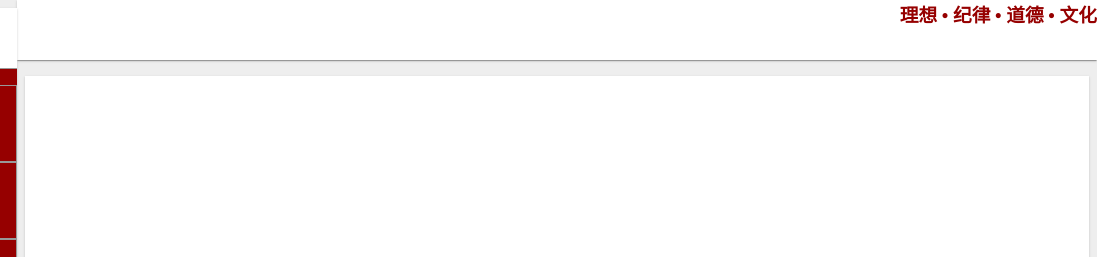
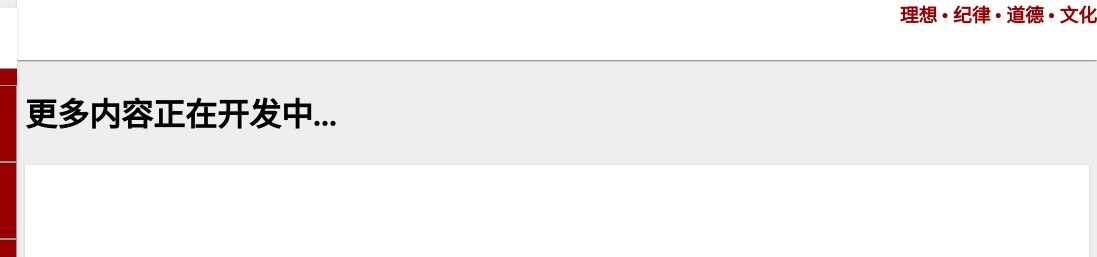
Before and after one commit to amlihua/lsyzvolunteer, a plain HTML site: page index.html in a window 1280 px wide. Shown: the top 257 px of the page, 183-1280 px from the left. Drawn offline with Linux system fonts and the light colour scheme.

Commit message:
Update index.html

```diff
--- a/index.html
+++ b/index.html
@@ -279,6 +279,7 @@
             <div class="flex1 flex column mg8">
                 <!-- 列表区-->
                 <div class="flex column">
+                    <h1>更多内容正在开发中...</h1>
                     <!-- 列表项 -->
                     <div class="lieBiaoXiang mgt8 baiSe yinYing">
                         <div id="yemian" class="page">
```
